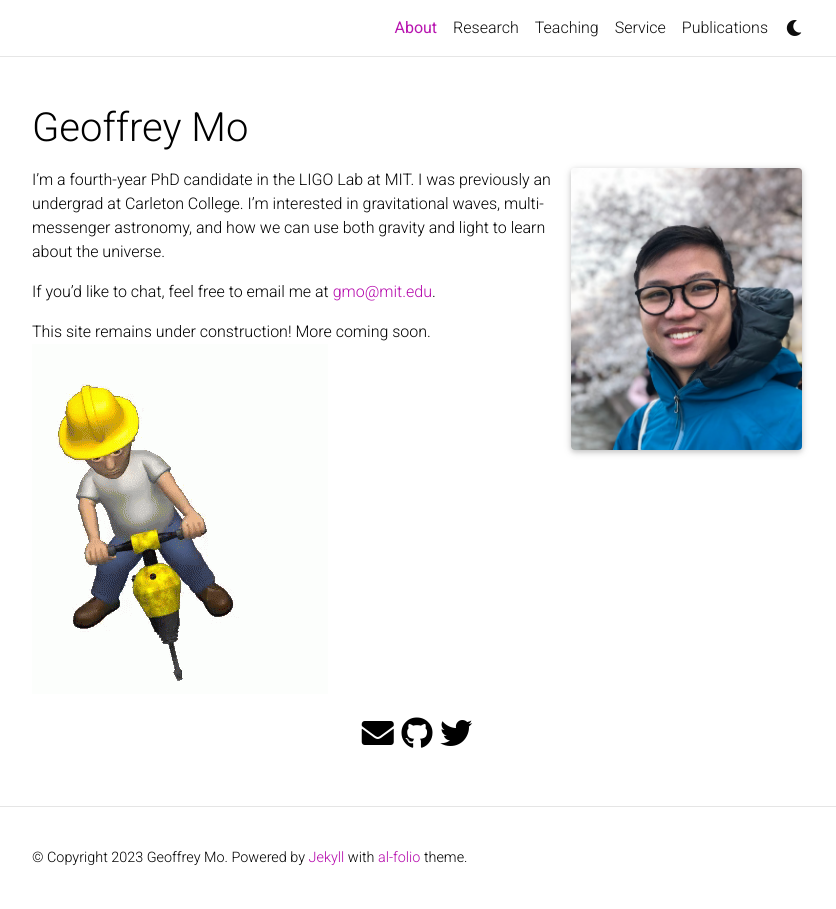
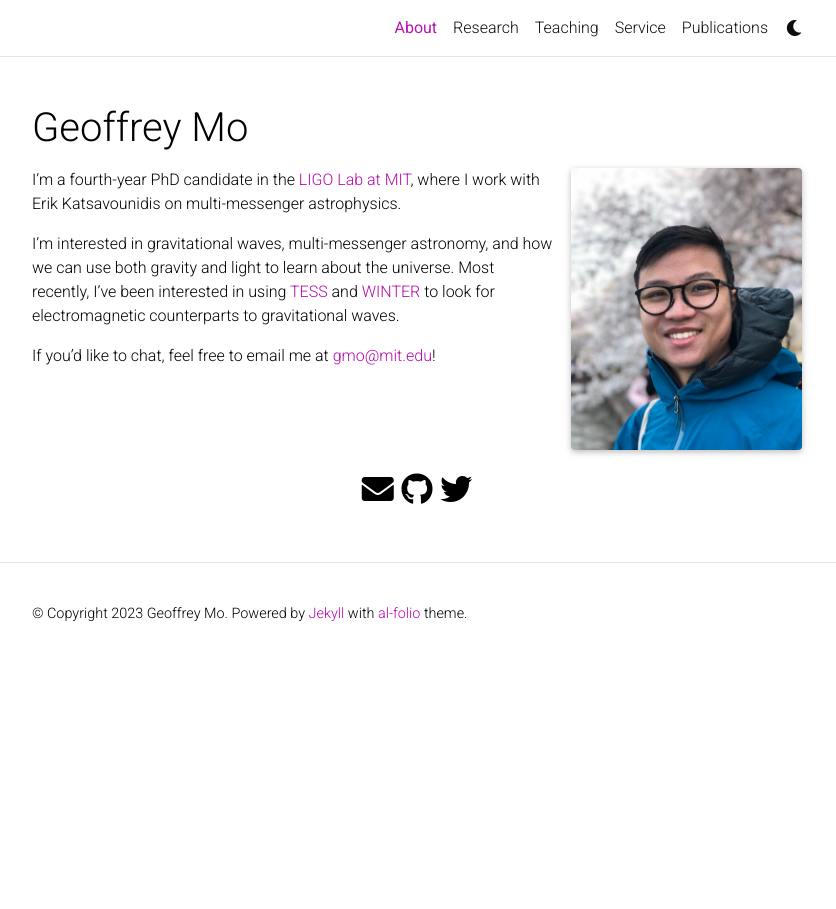
Before and after one commit to geoffreymo/geoffreymo.github.io, a Jekyll site: the page built from _pages/about.md, in a window 1280 px wide. Shown: the whole page, without its empty margins (223-1059 px from the left). Built offline with Jekyll 4.4.1, drawn with Linux system fonts in a browser that asks for light colours; full-size pictures stand in for the smaller copies a plugin makes; comment, search, counter and statistics services are not loaded; a style sheet for code colours, icons or effects is not loaded.

Commit message:
Update content

```diff
--- a/_bibliography/mypapers.bib
+++ b/_bibliography/mypapers.bib
@@ -9,7 +9,7 @@
 @ARTICLE{tess-gws,
        author = {{Mo}, Geoffrey and {Jayaraman}, Rahul and {Fausnaugh}, Michael and {Katsavounidis}, Erik and {Ricker}, George R. and {Vanderspek}, Roland},
         title = "{Searching for Gravitational-Wave Counterparts using the Transiting Exoplanet Survey Satellite}",
-         year = "In prep",
+         year = "Submitted, 2023",
 }
 
 
--- a/_pages/about.md
+++ b/_pages/about.md
@@ -13,11 +13,9 @@ selected_papers: false # includes a list of papers marked as "selected={true}"
 social: true  # includes social icons at the bottom of the page
 ---
 
-I'm a fourth-year PhD candidate in the LIGO Lab at MIT.
-I was previously an undergrad at Carleton College.
+I'm a fourth-year PhD candidate in the [LIGO Lab at MIT](https://ligolab.mit.edu/), where I work with Erik Katsavounidis on multi-messenger astrophysics.
+
 I'm interested in gravitational waves, multi-messenger astronomy, and how we can use both gravity and light to learn about the universe.
+Most recently, I've been interested in using [TESS](https://tess.mit.edu/) and [WINTER](https://arxiv.org/abs/2102.01109) to look for electromagnetic counterparts to gravitational waves.
 
-If you'd like to chat, feel free to email me at [gmo@mit.edu](mailto:gmo.mit.edu).
-
-This site remains under construction! More coming soon.
-![construction](assets/img/construction.gif)
+If you'd like to chat, feel free to email me at [gmo@mit.edu](mailto:gmo.mit.edu)!
```
Also changed, not shown: _pages/service.md (+4 -1 lines), _pages/teaching.md (+6 -0 lines), _bibliography/papers_example.bib (renamed from _bibliography/papers.bib).
